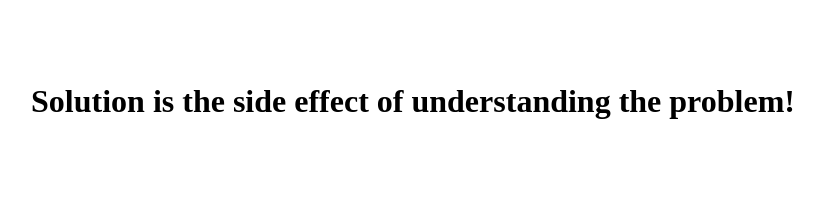
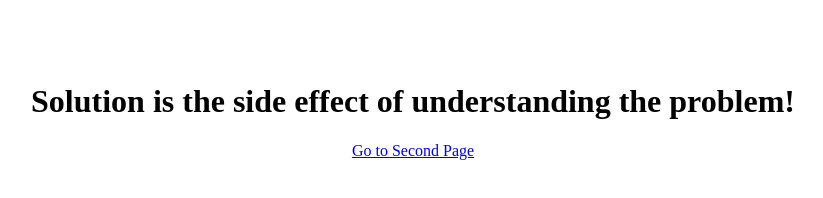
Before and after one commit to vikrantbele/vikrantbele.github.io, a plain HTML site: page index.html in a window 1280 px wide. Shown: the whole page, without its empty margins (227-1050 px from the left). Drawn offline with Linux system fonts and the light colour scheme.

Commit message:
Update index.html

```diff
--- a/index.html
+++ b/index.html
@@ -9,6 +9,7 @@
         <h1>
             Solution is the side effect of understanding the problem!
         </h1>
+        <a href="curiosity">Go to Second Page</a>
     </center>
 </body>
 </html>
```
